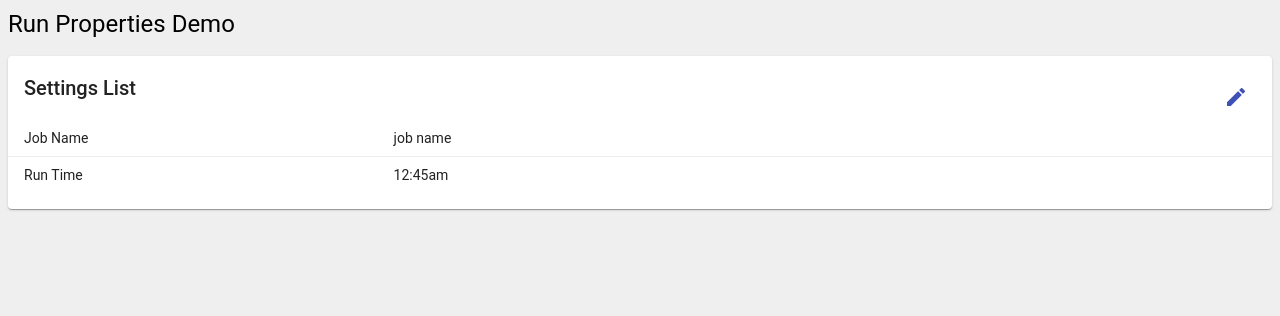
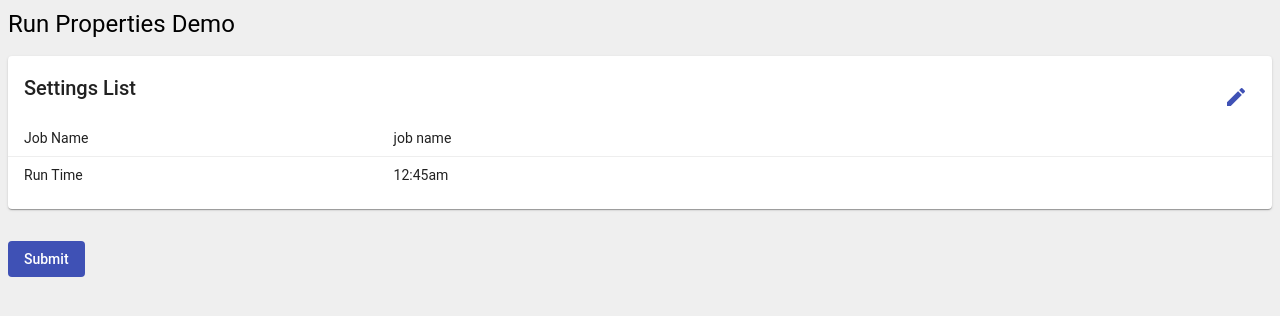
Before and after one commit to phrough/runprops, an Angular app: page / in a window 1280 px wide. Shown: the top 316 px of the page. Built offline with nearby package versions, Linux system fonts and the light colour scheme.

Commit message:
inject form array into settings list

```diff
--- a/src/app/app.component.html
+++ b/src/app/app.component.html
@@ -1,4 +1,13 @@
 
 <h1>Run Properties Demo</h1>
 
-<app-settings-list title="Settings List" [listComponents]="listComponents"></app-settings-list>
+<form [formGroup]="megaForm" (ngSubmit)="onSubmit()">
+
+  <app-settings-list
+    title="Settings List"
+    [listComponents]="listComponents"
+    [formArray]="formPanels">
+  </app-settings-list>
+
+  <button mat-flat-button color="primary" type="submit">Submit</button>
+</form>
--- a/src/app/app.component.ts
+++ b/src/app/app.component.ts
@@ -1,8 +1,8 @@
-import { Component } from '@angular/core';
+import { Component, OnInit, AfterViewChecked } from '@angular/core';
 import { SettingPaneItem } from './settings-list/setting-pane-item';
 import { JobNameComponent } from './job-name/job-name.component';
 import { JobTimeComponent } from './job-time/job-time.component';
-import { FormArray } from '@angular/forms';
+import { FormArray, FormGroup } from '@angular/forms';
 
 const data = {
   job: {
@@ -20,12 +20,28 @@ const data = {
   templateUrl: './app.component.html',
   styleUrls: ['./app.component.scss']
 })
-export class AppComponent {
+export class AppComponent implements OnInit, AfterViewChecked {
   // This would be defined in a flow type specific config file and passed in.
   listComponents: SettingPaneItem[] = [
     new SettingPaneItem(JobNameComponent, data),
     new SettingPaneItem(JobTimeComponent, data),
   ];
 
-  formPanels: FormArray;
+  formPanels: FormArray = new FormArray([]);
+
+  megaForm: FormGroup = new FormGroup({
+    panels: this.formPanels,
+  });
+
+  ngOnInit() {
+    console.log('onInit', this.megaForm);
+  }
+
+  ngAfterViewChecked() {
+    console.log('afterViewChecked', this.megaForm);
+  }
+
+  onSubmit(): void {
+    console.log('onSubmit', this.megaForm);
+  }
 }
--- a/src/app/job-name/job-name.component.html
+++ b/src/app/job-name/job-name.component.html
@@ -1,6 +1,6 @@
 <label>Job Name</label>
 
-<div class="view">{{data.job.name}}</div>
+<div class="view">{{jobNameControl.value}}</div>
 <div class="edit">
   <mat-form-field>
     <input matInput type="text" [formControl]="jobNameControl">
--- a/src/app/job-name/job-name.component.ts
+++ b/src/app/job-name/job-name.component.ts
@@ -1,6 +1,7 @@
 import { Component, OnInit } from '@angular/core';
 import { SettingsPaneComponent } from '../settings-list/settings-pane/settings-pane.component';
-import { FormControl } from '@angular/forms';
+import { FormControl, Validators } from '@angular/forms';
+import { InvokeFunctionExpr } from '@angular/compiler';
 
 @Component({
   selector: 'app-job-name',
@@ -9,13 +10,19 @@ import { FormControl } from '@angular/forms';
 })
 export class JobNameComponent extends SettingsPaneComponent implements OnInit {
 
-  jobNameControl = new FormControl('');
+  jobNameControl: FormControl;
 
   constructor() {
     super();
   }
 
   ngOnInit() {
+    this.jobNameControl = new FormControl(this.data.job.name, [
+      Validators.required,
+      Validators.minLength(4),
+    ]);
+
+    this.formArray.push(this.jobNameControl);
   }
 
 }
--- a/src/app/settings-list/settings-list.component.html
+++ b/src/app/settings-list/settings-list.component.html
@@ -1,7 +1,9 @@
 <mat-card>
   <div class="settings-list-header">
     <h2 *ngIf="title">{{title}}</h2>
-    <button mat-icon-button color="primary" (click)="toggleEdit()">
+    <button type="button"
+      *ngIf="!hasInvalidField"
+      mat-icon-button color="primary" (click)="toggleEdit()">
       <mat-icon>edit</mat-icon>
     </button>
   </div>
--- a/src/app/settings-list/settings-list.component.scss
+++ b/src/app/settings-list/settings-list.component.scss
@@ -1,9 +1,14 @@
+:host {
+  display: block;
+  margin-bottom: 2rem;
+}
+
 .settings-list-header {
   display: flex;
   align-items: center;
 
    > * {
-      &:last-child {
+      &:last-child:not(:first-child) {
         margin-left: auto;
       }
    }
--- a/src/app/settings-list/settings-list.component.ts
+++ b/src/app/settings-list/settings-list.component.ts
@@ -1,6 +1,7 @@
 import { Component, OnInit, AfterViewInit, OnDestroy, ViewChild, ComponentFactoryResolver, ViewContainerRef, ViewChildren, QueryList, Input, ChangeDetectorRef } from '@angular/core';
 import { SettingsPaneDirective } from './settings-pane/settings-pane.directive';
 import { SettingPaneItem } from './setting-pane-item';
+import { FormArray } from '@angular/forms';
 
 @Component({
   selector: 'app-settings-list',
@@ -8,7 +9,6 @@ import { SettingPaneItem } from './setting-pane-item';
   styleUrls: ['./settings-list.component.scss']
 })
 export class SettingsListComponent implements OnInit, AfterViewInit, OnDestroy {
-
   // TODO: proper type?
   private componentRefs = [];
 
@@ -20,10 +20,17 @@ export class SettingsListComponent implements OnInit, AfterViewInit, OnDestroy {
   // This would be defined in a flow type specific config file and passed in.
   @Input() listComponents: SettingPaneItem[];
 
+  @Input() formArray: FormArray;
+
   _editing = false;
 
   get editing() {
-    return this._editing;
+    // forced editing if any fields are invalid, otherwise return the cached value.
+    return this.hasInvalidField || this._editing;
+  }
+
+  get hasInvalidField(): boolean {
+    return this.formArray.status === 'INVALID';
   }
 
   set editing(newVal) {
@@ -53,8 +60,10 @@ export class SettingsListComponent implements OnInit, AfterViewInit, OnDestroy {
       this.componentRefs.push(viewContainerRef.createComponent(componentFactory));
       this.componentRefs[index].instance.data = listItem.data;
       this.componentRefs[index].instance.inEditMode = this.editing;
+      this.componentRefs[index].instance.formArray = this.formArray;
     }
 
+    // Since these changes are being made after the view has initialized, fire change detection manually.
     this.cdr.detectChanges();
   }
 
--- a/src/app/settings-list/settings-pane/settings-pane.component.ts
+++ b/src/app/settings-list/settings-pane/settings-pane.component.ts
@@ -1,4 +1,5 @@
 import { Component, OnInit, Input, HostBinding, ViewEncapsulation } from '@angular/core';
+import { FormArray } from '@angular/forms';
 
 @Component({
   selector: 'app-settings-pane',
@@ -8,8 +9,11 @@ import { Component, OnInit, Input, HostBinding, ViewEncapsulation } from '@angul
 })
 export class SettingsPaneComponent implements OnInit {
 
+  @Input() formArray: FormArray;
+
   data: any;
 
+  // strictly for style targeting
   @HostBinding('class.app-settings-pane') private paneClass = true;
 
   @HostBinding('class.is-editing') @Input() inEditMode = false;
```
